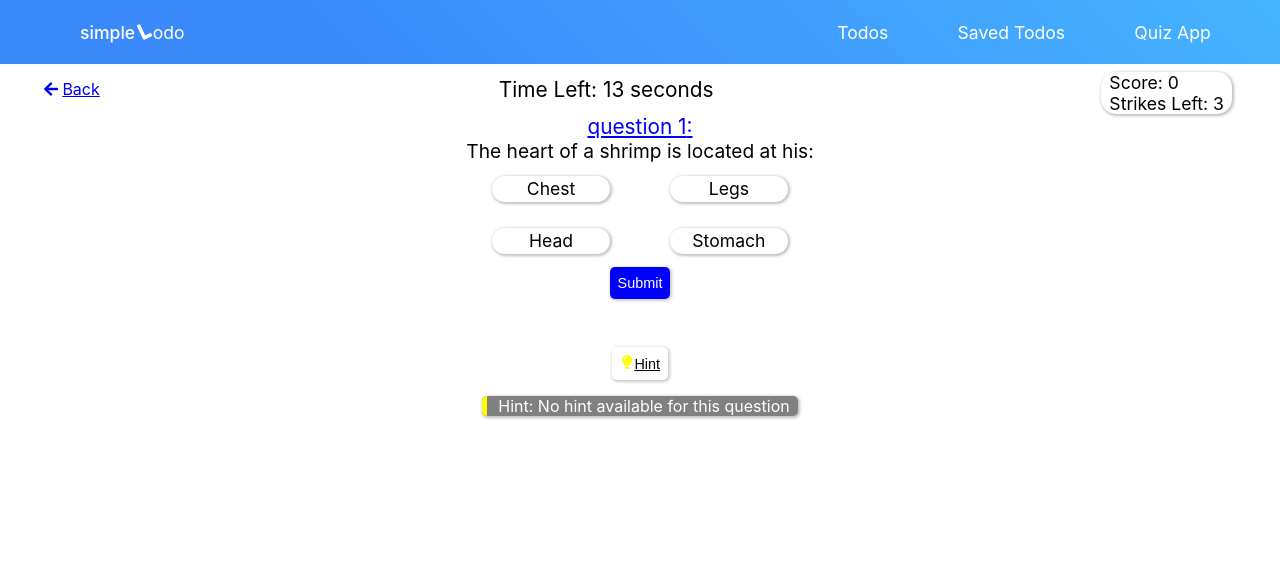
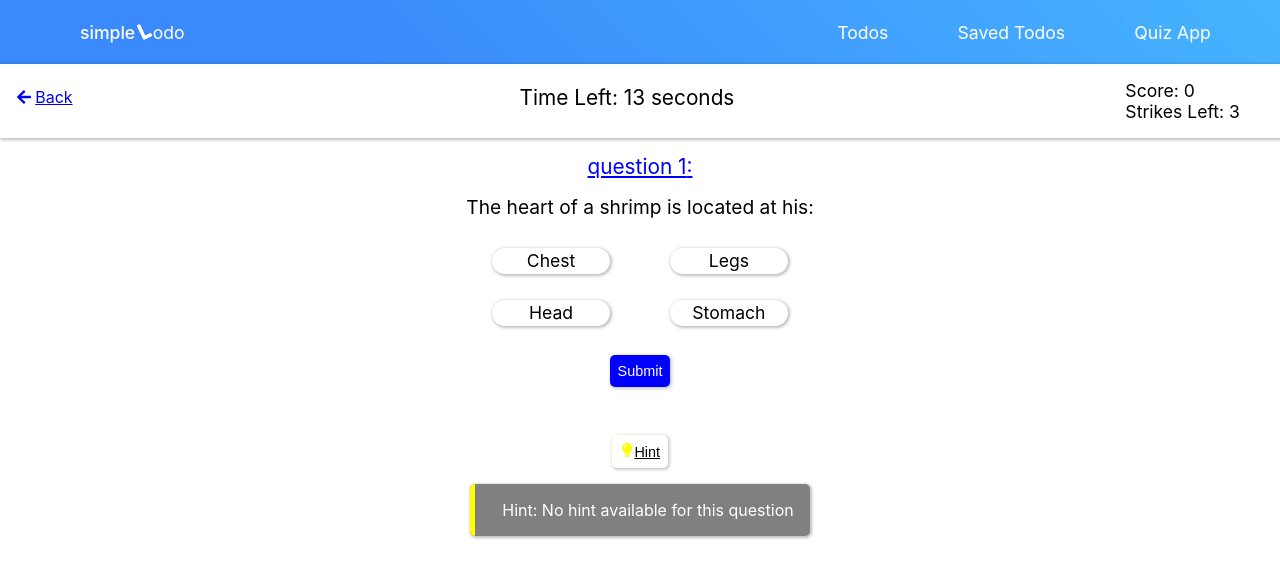
Before and after one commit to dandan-drori/redux-project-todos, a React (Create React App) app: page /quiz-app/animals in a window 1280 px wide. Both pictures are taken after a click on the button "Hint". Shown: the top 578 px of the page. Built offline with nearby package versions, Linux system fonts and the light colour scheme.

Commit message:
fix styles and update quiz

```diff
--- a/src/components/docs/Docs.js
+++ b/src/components/docs/Docs.js
@@ -18,8 +18,6 @@ const Docs = () => {
   )
 }
 
-const Container = styled.div``
-
 const MainHeaderContainer = styled.div`
   padding: 2rem;
 `
--- a/src/components/quiz-app/Question.js
+++ b/src/components/quiz-app/Question.js
@@ -46,7 +46,7 @@ const Question = ({
         <FaLightbulb color='yellow' />
         Hint
       </HintButton>
-      <HintTextWrapper>
+      <HintTextWrapper isHintVisible={isHintVisible}>
         <HintSide>{''}</HintSide>
         <HintText>Hint: {question.hint}</HintText>
       </HintTextWrapper>
@@ -65,10 +65,13 @@ const Header = styled.p`
   font-size: 1.3em;
   color: blue;
   text-decoration: underline;
+  margin-top: 1rem;
+  margin-bottom: 1rem;
 `
 
 const QuestionText = styled.p`
   font-size: 1.2em;
+  text-align: center;
 `
 
 const List = styled.ul`
@@ -76,15 +79,12 @@ const List = styled.ul`
   flex-wrap: wrap;
   justify-content: space-evenly;
   padding: 0;
-
-  @media ${device.mobileL} {
-    margin-left: 1rem;
-  }
+  margin-top: 1rem;
+  margin-bottom: 1rem;
 `
 
 const Submit = styled(Button)`
   @media ${device.mobileL} {
-    margin-top: 0.5rem;
     font-size: 1.1em;
   }
 `
@@ -109,13 +109,12 @@ const HintTextWrapper = styled.div`
   background-color: grey;
   margin-top: 1rem;
   max-width: 50%;
-  display: flex;
   border-radius: 5px;
   position: relative;
   box-shadow: 1px 1px 3px 1px rgba(0, 0, 0, 0.25);
   padding-right: 0.5rem;
-
-  /* isHintVisible={isHintVisible} */
+  padding: 1rem;
+  display: ${({ isHintVisible }) => (isHintVisible ? 'flex' : 'none')};
 
   @media ${device.mobileL} {
     max-width: 80%;
@@ -132,6 +131,8 @@ const HintSide = styled.div`
   height: 100%;
   width: 0.3rem;
   position: absolute;
+  left: 0;
+  top: 0;
   border-radius: 5px 0 0 5px;
 `
 
--- a/src/components/quiz-app/Quiz.js
+++ b/src/components/quiz-app/Quiz.js
@@ -6,6 +6,7 @@ import { useSelector } from 'react-redux'
 import cogoToast from 'cogo-toast'
 import device from '../../breakpoints/breakpoints'
 import { FaArrowLeft } from 'react-icons/fa'
+import { defaultShadow } from '../../theme/sharedStyle'
 
 const Quiz = ({ topic, highscore, setHighscore }) => {
   const [currentQuestionNumber, setCurrentQuestionNumber] = useState(0)
@@ -24,16 +25,25 @@ const Quiz = ({ topic, highscore, setHighscore }) => {
     setCountdown(20)
     if (currentQuestionNumber === 7) {
       cogoToast.success('Quiz completed! Your score was recorded')
+      if (score + 100 > highscore) {
+        setHighscore((score + 100).toString())
+      }
     } else {
       cogoToast.success('Correct Answer! Moving on...')
+    }
+  }
+
+  if (!strikes) {
+    if (score + 100 > highscore) {
+      setHighscore((score + 100).toString())
     }
   }
 
   const handleWrongAnswer = () => {
     setStrikes(strikes - 1)
     cogoToast.error(`Wrong Answer. ${strikes - 1} Strike/s remaining`)
-    if (score > highscore) {
-      setHighscore(score)
+    if (score + 100 > highscore) {
+      setHighscore((score + 100).toString())
     }
   }
 
@@ -51,7 +61,7 @@ const Quiz = ({ topic, highscore, setHighscore }) => {
     return () => {
       clearInterval(timer)
     }
-  }, [countdown])
+  }, [countdown, currentQuestionNumber, strikes])
 
   return (
     <Container>
@@ -97,13 +107,6 @@ const Container = styled.div`
   display: flex;
   flex-direction: column;
   align-items: center;
-  padding-left: 1rem;
-  padding-right: 1rem;
-
-  @media ${device.mobileL} {
-    padding-left: 1rem;
-    padding-right: 1rem;
-  }
 `
 
 const HeaderContainer = styled.div`
@@ -112,33 +115,33 @@ const HeaderContainer = styled.div`
   justify-content: flex-start;
   justify-content: space-between;
   width: 100%;
-`
-
-const LinkWrapper = styled.div`
-  /* width: 9rem; */
-  margin-left: 1rem;
-  border-radius: 15px;
-  padding: 0.7rem;
+  padding-bottom: 1rem;
+  padding-top: 0.5rem;
+  box-shadow: ${defaultShadow};
 
   @media ${device.mobileL} {
-    margin-right: 1rem;
-    margin-left: 0rem;
+    padding-left: 1rem;
+    padding-right: 1rem;
     background-color: rgba(255, 150, 150, 0.9);
   }
 `
 
+const LinkWrapper = styled.div`
+  margin-left: 1rem;
+  @media ${device.mobileL} {
+    margin-right: 1rem;
+    margin-left: 0rem;
+  }
+`
+
 const Header = styled.p`
+  margin-left: 4rem;
   font-size: 1.3em;
   font-weight: 400;
 
   @media ${device.mobileL} {
-    margin-right: 1rem;
-    padding-top: 0.5rem;
-    padding-bottom: 0.5rem;
     text-align: center;
-    border-radius: 15px;
-    box-shadow: 1px 1px 3px 1px rgba(0, 0, 0, 0.25);
-    background-color: rgba(255, 150, 150, 0.9);
+    margin: 0;
   }
 `
 
@@ -153,7 +156,6 @@ const Score = styled.p`
 const ProgressWrapper = styled.div`
   margin-right: 2rem;
   border-radius: 15px;
-  box-shadow: 1px 1px 3px 1px rgba(0, 0, 0, 0.25);
   margin-top: 0.5rem;
   padding-left: 0.5rem;
   padding-right: 0.5rem;
@@ -161,7 +163,6 @@ const ProgressWrapper = styled.div`
   @media ${device.mobileL} {
     margin-right: 0;
     padding-right: 0.1rem;
-    background-color: rgba(255, 150, 150, 0.9);
   }
 `
 
--- a/src/components/quiz-app/Topics.js
+++ b/src/components/quiz-app/Topics.js
@@ -80,6 +80,8 @@ const Container = styled.div`
 
 const Header = styled.p`
   font-size: 1.5em;
+  margin-top: 2rem;
+  margin-bottom: 1rem;
 `
 
 const List = styled.ul`
--- a/src/components/todos/SavedTodo.js
+++ b/src/components/todos/SavedTodo.js
@@ -1,11 +1,13 @@
 import React from 'react'
 import styled from 'styled-components'
 import { deleteSavedTodo, addTodoFromSaved } from '../../actions'
-import { useDispatch } from 'react-redux'
+import { useDispatch, useSelector } from 'react-redux'
 import cogoToast from 'cogo-toast'
+import device from '../../breakpoints/breakpoints'
 
 const SavedTodo = ({ content, index, createdAt }) => {
   const dispatch = useDispatch()
+  const todos = useSelector(state => state.todosReducer.todosApp.todos)
 
   return (
     <Container>
@@ -16,8 +18,21 @@ const SavedTodo = ({ content, index, createdAt }) => {
       <ButtonsWrapper>
         <AddButton
           onClick={() => {
-            dispatch(addTodoFromSaved(index))
-            cogoToast.success('Added To Todos List')
+            if (todos.length !== 0) {
+              let isInTodos = false
+              todos.forEach(todo =>
+                todo.content === content ? (isInTodos = true) : null
+              )
+              if (isInTodos === true) {
+                return
+              } else {
+                dispatch(addTodoFromSaved(index))
+                cogoToast.success('Added To Todos List')
+              }
+            } else {
+              dispatch(addTodoFromSaved(index))
+              cogoToast.success('Added To Todos List')
+            }
           }}
         >
           +
@@ -37,11 +52,12 @@ const SavedTodo = ({ content, index, createdAt }) => {
 const Container = styled.div`
   background-color: lightblue;
   width: 20.5rem;
+  min-height: 5rem;
   padding-top: 0.2rem;
   padding-bottom: 0.2rem;
   padding-left: 1rem;
   padding-right: 1rem;
-  margin-top: 0.5rem;
+  margin-top: 1rem;
   border-radius: 15px;
   border: 1px solid rgba(0, 0, 0, 0.25);
   word-wrap: break-word;
@@ -61,7 +77,6 @@ const DeleteButton = styled.button`
 
 const Date = styled.p`
   color: #777;
-  margin-top: -0.1rem;
   font-size: 0.9em;
 `
 
@@ -73,8 +88,12 @@ const ContentWrapper = styled.div`
 `
 
 const Content = styled.p`
-  margin-top: -0.5rem;
   font-size: 1.1em;
+  margin-top: 0.3rem;
+
+  @media ${device.mobileL} {
+    margin-top: 0.6rem;
+  }
 `
 
 const AddButton = styled.button`
--- a/src/components/todos/SavedTodos.js
+++ b/src/components/todos/SavedTodos.js
@@ -34,6 +34,7 @@ const Container = styled.div`
 
 const Header = styled.p`
   font-size: 1.5em;
+  margin: 2rem 0;
 `
 
 export default SavedTodos
--- a/src/components/todos/Todo.js
+++ b/src/components/todos/Todo.js
@@ -29,8 +29,12 @@ const Todo = ({ content, index, createdAt, isCompleted, id, isSaved }) => {
       <ButtonsWrapper>
         <SaveButton
           onClick={e => {
+            let isInSavedTodos = false
+            savedTodos.forEach(savedTodo =>
+              savedTodo.content === content ? (isInSavedTodos = true) : null
+            )
             if (savedTodos.length !== 0) {
-              if (content === savedTodos[0].content) {
+              if (isInSavedTodos === true) {
                 return
               } else {
                 dispatch(saveTodo(index))
@@ -59,12 +63,12 @@ const Todo = ({ content, index, createdAt, isCompleted, id, isSaved }) => {
 const Container = styled.li`
   background-color: lightblue;
   width: 20.5rem;
+  min-height: 5rem;
   padding-top: 0.2rem;
   padding-bottom: 0.2rem;
   padding-left: 1rem;
   padding-right: 1rem;
-  margin-top: 0.5rem;
-  margin-right: 2.5rem;
+  margin-top: 1rem;
   border-radius: 15px;
   border: 1px solid rgba(0, 0, 0, 0.25);
   word-wrap: break-word;
@@ -74,6 +78,7 @@ const Container = styled.li`
   @media ${device.mobileL} {
     padding-top: 0.5rem;
     padding-bottom: 0.5rem;
+    width: 100%;
   }
 `
 
@@ -89,7 +94,6 @@ const DeleteButton = styled.button`
 
 const Date = styled.p`
   color: #777;
-  margin-top: -0.1rem;
   font-size: 0.9em;
 
   @media ${device.mobileL} {
@@ -100,8 +104,6 @@ const Date = styled.p`
 const ContentWrapper = styled.div`
   display: flex;
   flex-direction: column;
-  justify-content: flex-start;
-  align-items: flex-start;
 `
 
 const Content = styled.p`
@@ -109,6 +111,10 @@ const Content = styled.p`
   font-size: 1.1em;
   text-decoration: ${({ isCompleted }) =>
     isCompleted ? 'line-through' : 'none'};
+
+  @media ${device.mobileL} {
+    margin-top: -0.25rem;
+  }
 `
 
 const SaveButton = styled.button`
@@ -117,12 +123,9 @@ const SaveButton = styled.button`
   cursor: pointer;
   outline: none;
   padding: 0;
-  font-size: 1.6em;
-
-  @media ${device.mobileL} {
-    font-size: 1em;
-    color: black;
-  }
+  font-size: 1em;
+  position: relative;
+  top: 0.13rem;
 `
 
 const HeartIcon = styled(FaHeart)`
@@ -131,6 +134,7 @@ const HeartIcon = styled(FaHeart)`
 
 const InputContentWrapper = styled.div`
   display: flex;
+  margin-top: 0.7rem;
 `
 
 const ButtonsWrapper = styled.div`
@@ -145,11 +149,11 @@ const ButtonsWrapper = styled.div`
 
 const Checkbox = styled.input`
   position: relative;
-  top: -0.18rem;
   margin-right: 0.5rem;
 
   @media ${device.mobileL} {
-    top: -0.5rem;
+    position: relative;
+    top: -0.08rem;
   }
 `
 
--- a/src/components/todos/TodoApp.js
+++ b/src/components/todos/TodoApp.js
@@ -57,6 +57,7 @@ const Container = styled.div`
 
 const Header = styled.p`
   font-size: 1.5em;
+  margin: 2rem 0;
 `
 
 const InputContainer = styled.div`
--- a/src/reducers.js
+++ b/src/reducers.js
@@ -63,8 +63,137 @@ const quiz = (
         hint: 'No hint available for this question',
       },
     ],
-    drinks: {},
-    food: {},
+    drinks: [
+      {
+        questionNumber: 1,
+        question:
+          'During which year was cocaine finally removed as an ingredient in Coca Cola?',
+        answers: ['1929', '1898', '1917', '1947'],
+        rightAnswer: '1929',
+        hint:
+          'cocaine used to be a recurring ingredient in Coca Cola, as the drug was then legal and used for medicinal purposes.',
+      },
+      {
+        questionNumber: 2,
+        question: 'Which cocktail consists of Tia Maria, Vodka and Coke?',
+        answers: ['Mimosa', 'Black Russian', 'Sahti', 'Mead'],
+        rightAnswer: 'Black Russian',
+        hint: 'Think VODKA',
+      },
+      {
+        questionNumber: 3,
+        question: 'What beer barrel contains 108 gallons?',
+        answers: ['Stout', 'Lager', 'Ale', 'butt'],
+        rightAnswer: 'butt',
+        hint: "It's nasty",
+      },
+      {
+        questionNumber: 4,
+        question: 'Bacardi and Carioca rums come from what country?',
+        answers: ['Mexico', 'Puerto-Rico', 'Costa-Rica', 'Italy'],
+        rightAnswer: 'Costa-Rica',
+        hint: 'Rum is not really high class is it?',
+      },
+      {
+        questionNumber: 5,
+        question:
+          'What does it mean about the taste if a wine is described as ‘brut’?',
+        answers: ['Not Sweet', 'Very Dry', 'Too Sweet', 'Not Dry Enough'],
+        rightAnswer: 'Very Dry',
+        hint: 'Very confusing is it?',
+      },
+      {
+        questionNumber: 6,
+        question: 'Grolsch lager comes from what country?',
+        answers: ['Holland', 'Germany', 'France', 'England'],
+        rightAnswer: 'Holland',
+        hint: 'Never say never',
+      },
+      {
+        questionNumber: 7,
+        question: 'The drink Kirsch is flavored with what?',
+        answers: ['Mango', 'Peach', 'Tomato', 'Cherries'],
+        rightAnswer: 'Cherries',
+        hint: 'Really? a tomato in a drink? you can do better than that',
+      },
+      {
+        questionNumber: 8,
+        question:
+          'Which drink did Bach enjoy so much he wrote a cantata for it?',
+        answers: ['Beer', 'Coffee', 'Tea', 'Sprite'],
+        rightAnswer: 'Coffee',
+        hint: "It's addicting",
+      },
+    ],
+    food: [
+      {
+        questionNumber: 1,
+        question: 'What is the name of the hottest pepper in the world?',
+        answers: ['Jalapeno', 'Poblano', 'Carolina Reaper', 'Guajillo Chili'],
+        rightAnswer: 'Carolina Reaper',
+        hint:
+          'It was declared the hottest pepper by Guinness World Records in 2013.',
+      },
+      {
+        questionNumber: 2,
+        question: 'Kiwifruit are indigenous to which part of the world?',
+        answers: ['China', 'Africa', 'Netherlands', 'Australia'],
+        rightAnswer: 'China',
+        hint: 'Kiwi was first recorded during the 12th Century Song dynasty.',
+      },
+      {
+        questionNumber: 3,
+        question: 'Which liquor is made from the blue agave plant?',
+        answers: ['Tequila', 'Vodka', 'Whiskey', 'Brandy'],
+        rightAnswer: 'Tequila',
+        hint:
+          'The blue agave plant is important to the economy of Mexico. It has a major role in making this popular distilled beverage because it is the main ingredient.',
+      },
+      {
+        questionNumber: 4,
+        question:
+          'The snack commonly referred to as "potato chips" were originally called what?',
+        answers: [
+          'Herbal Chips',
+          'Armanian Chips',
+          'Fresh Chips',
+          'Saratoga Chips',
+        ],
+        rightAnswer: 'Saratoga Chips',
+        hint: 'Potato Chips originated at New York in the late 19th century.',
+      },
+      {
+        questionNumber: 5,
+        question: 'What does the Slavic word "vodka" translate to in English?',
+        answers: ['Little Water', 'Small Juice', 'Fresh Water', 'Cold Juice'],
+        rightAnswer: 'Little Water',
+        hint: 'No hint available for this question',
+      },
+      {
+        questionNumber: 6,
+        question: 'What are dried plums called?',
+        answers: ['Moores', 'Sorbs', 'Prunes', 'Lunes'],
+        rightAnswer: 'Prunes',
+        hint: 'No hint available for this question',
+      },
+      {
+        questionNumber: 7,
+        question: 'What is the only edible food that is said to never spoils?',
+        answers: ['Avocado', 'Honey', 'Candy', 'Coconut'],
+        rightAnswer: 'Honey',
+        hint:
+          'Due to its relatively-low levels of moisture and high levels of acidity, bacteria and microorganisms have a hard time making a permanent home out of it',
+      },
+      {
+        questionNumber: 8,
+        question:
+          'According to legend, vampires are exceptionally vulnerable to which vegetable?',
+        answers: ['Onion', 'Apple', 'Peer', 'Garlic'],
+        rightAnswer: 'Garlic',
+        hint:
+          'in Romania people used to actually place it in the mouths of carcasses of suspected vampires.',
+      },
+    ],
     computers: [
       {
         questionNumber: 1,
```
Also changed, not shown: src/components/contact/Contact.js (+25 -15 lines), src/components/home/Home.js (+21 -11 lines), src/components/todos/Todos.js (+6 -1 lines).
